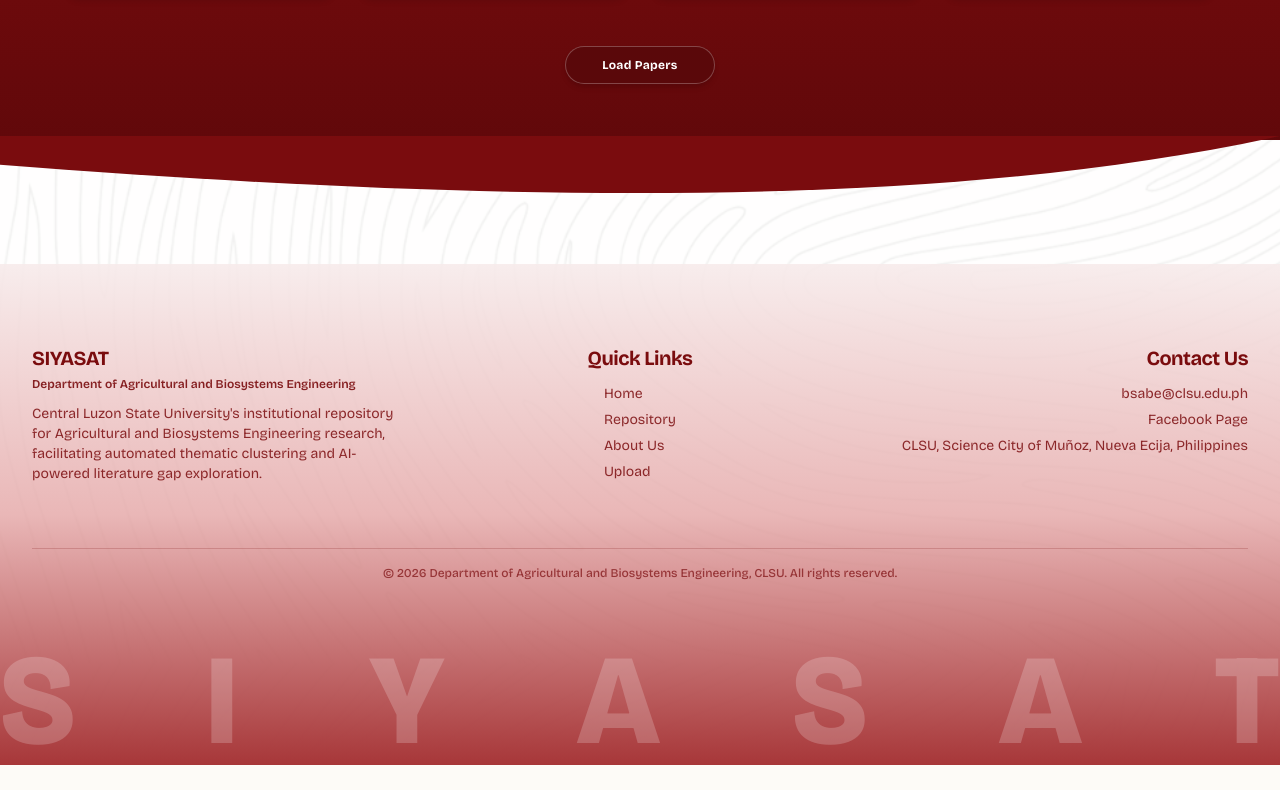
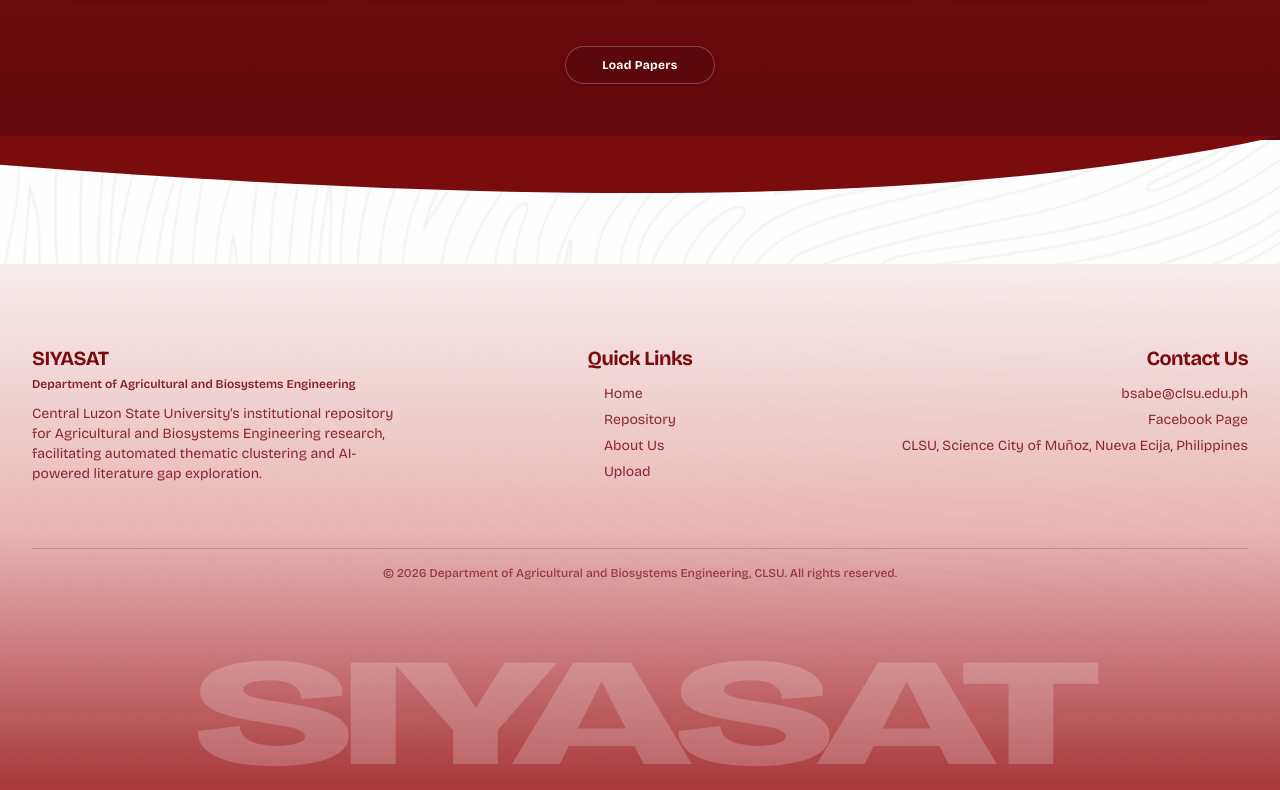
Before and after one commit to bluvisionary25/siyasat, a React (Create React App) app in the folder frontend/: page / in a window 1280 px wide. Shown: the part 1737-2527 px from the top of the page. Before the commit the page ends 2502 px from the top, so only its background shows below. Built offline with nearby package versions, Linux system fonts and the light colour scheme; no server answers; the HTML template or start-up script is replaced by a standard one.

Commit message:
style: use scaleX to stretch bold footer typography horizontally

```diff
--- a/frontend/src/components/HomePage.jsx
+++ b/frontend/src/components/HomePage.jsx
@@ -661,16 +661,10 @@
           </p>
         </div>
 
-        <div className="mt-10 overflow-hidden px-0 -mx-4 sm:-mx-6 md:-mx-8">
-          <div className="w-full flex justify-between text-[10vw] font-black uppercase leading-none text-white/20 select-none pointer-events-none">
-            <span>S</span>
-            <span>I</span>
-            <span>Y</span>
-            <span>A</span>
-            <span>S</span>
-            <span>A</span>
-            <span>T</span>
-          </div>
+        <div className="mt-10 overflow-hidden px-0 -mx-4 sm:-mx-6 md:-mx-8 flex justify-center items-end pb-0 mb-0">
+          <h1 className="text-[12vw] font-black uppercase leading-none text-center text-white/20 select-none pointer-events-none whitespace-nowrap tracking-tighter scale-x-[1.8] origin-center pb-0 mb-0">
+            SIYASAT
+          </h1>
         </div>
       </footer>
 
```
